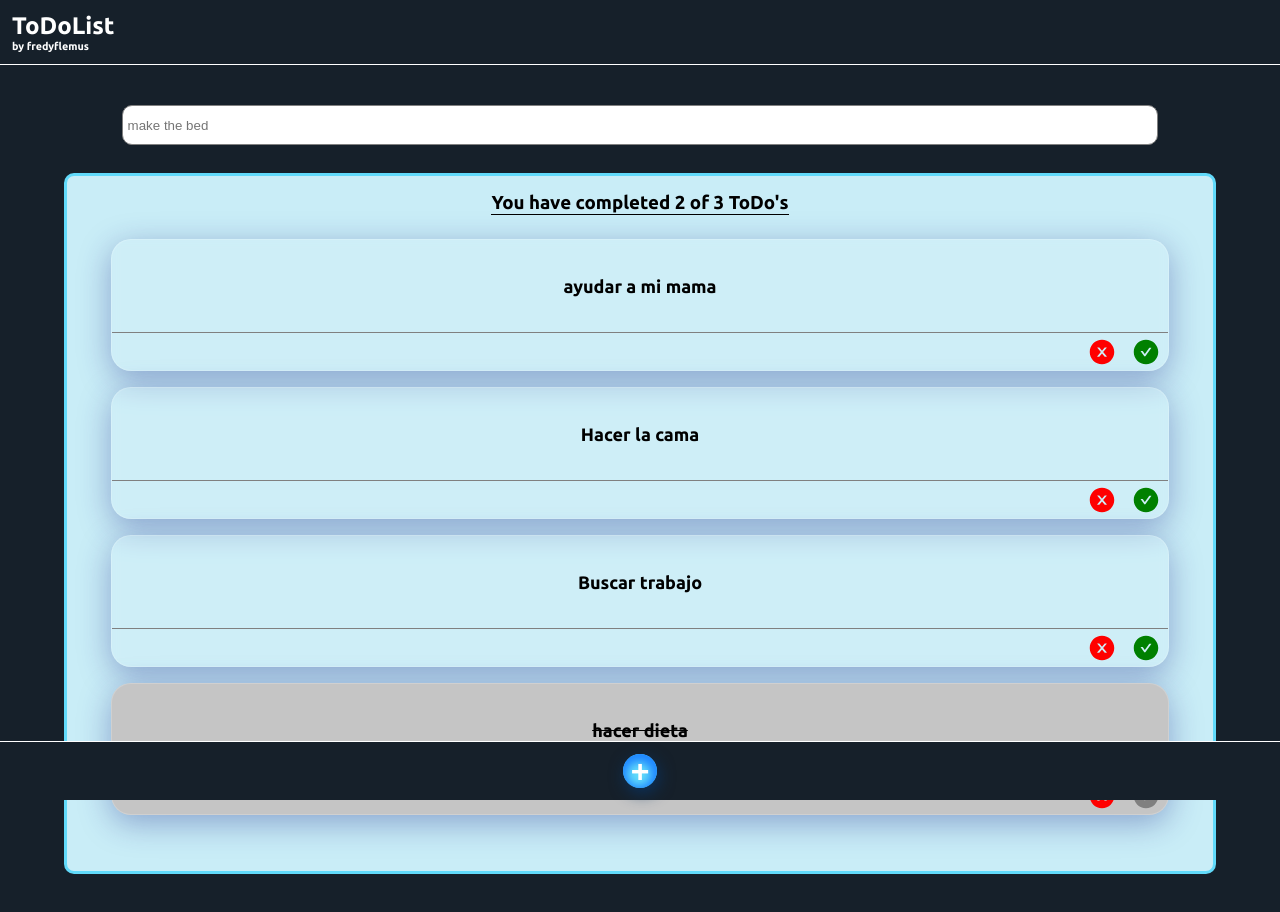
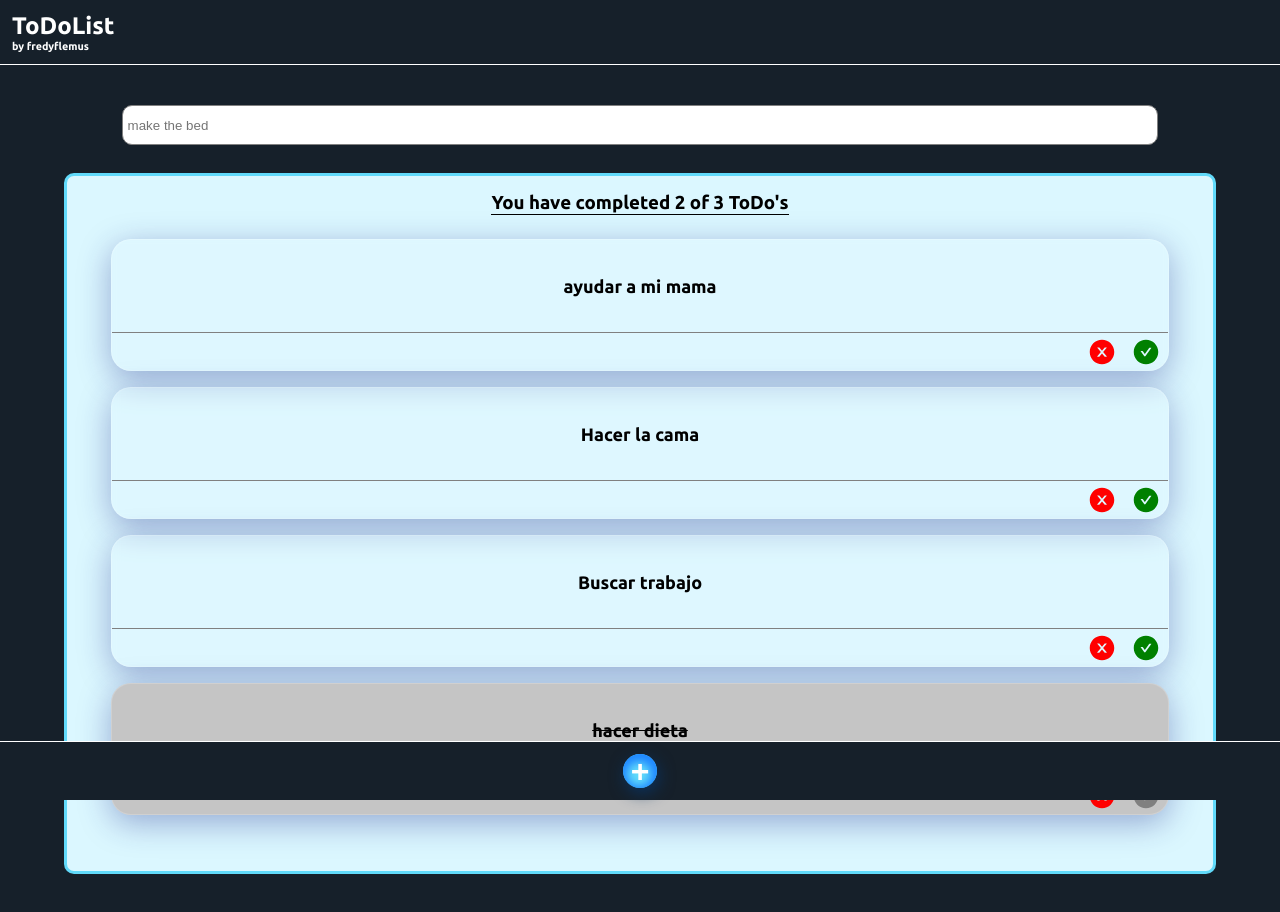
Before and after one commit to fredydlemus/ToDoList_withReact_v2, a React app: page / in a window 1280 px wide. Shown: the top 912 px of the page. Built offline with nearby package versions, Linux system fonts and the light colour scheme.

Commit message:
[FIX ] modal css

```diff
--- a/src/styles/ToDoModal.scss
+++ b/src/styles/ToDoModal.scss
@@ -39,6 +39,9 @@
       border: none;
       font-weight: bold;
     }
+    button:nth-child(1) {
+      background-color: gray;
+    }
     button:nth-child(2) {
       background-color: var(--skyblue);
       -webkit-box-shadow: inset -1px 3px 8px 5px #1f87ff,
--- a/src/styles/global.scss
+++ b/src/styles/global.scss
@@ -8,7 +8,7 @@
   --gray-color: #16202a;
   --blue-soft: rgb(39, 39, 99);
   --skyblue: #61dafa;
-  --skyblue-soft: #c9edf7;
+  --skyblue-soft: #dbf7ff;
 
   --purple: rgba(74, 10, 165, 0.667);
   --white: #ffffff;
```
Also changed, not shown: 1 other file (tests, documents, lock files or other folders).
